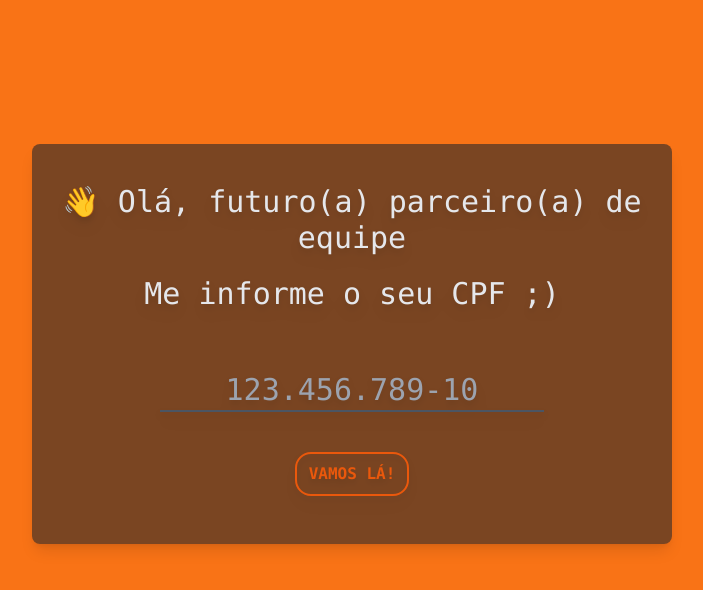
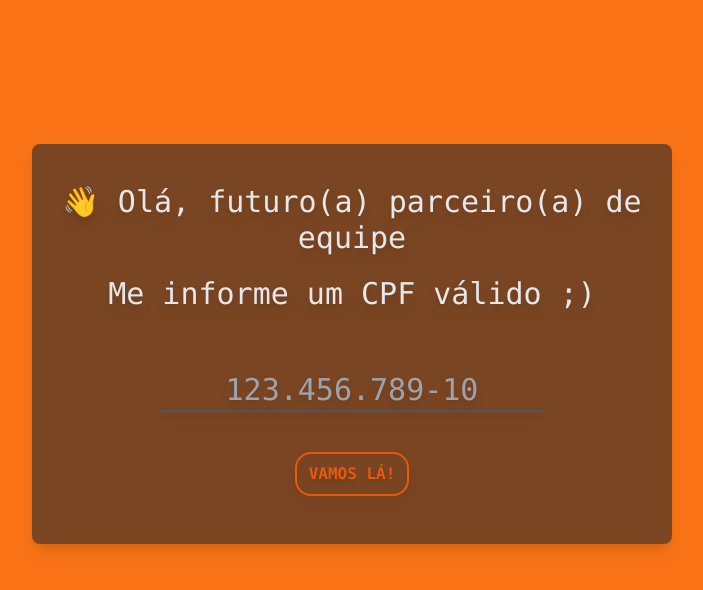
Before and after one commit to JohannesAlves/Bank-Study, a React (Vite) app in the folder web/: page / in a window 1280 px wide. Shown: the top 590 px of the page, without its empty margins (288-991 px from the left). Built offline with nearby package versions, Linux system fonts and the light colour scheme.

Commit message:
refactor: subtitle text

```diff
--- a/web/src/components/molecules/TitlesMain/TitlesMain.tsx
+++ b/web/src/components/molecules/TitlesMain/TitlesMain.tsx
@@ -5,7 +5,7 @@ function TitlesMain() {
     return (
         <div>
             <Title title="👋 Olá, futuro(a) parceiro(a) de equipe" />
-            <Subtitle subtitle="Me informe o seu CPF ;)" />
+            <Subtitle subtitle="Me informe um CPF válido ;)" />
         </div>
     );
 }
```
